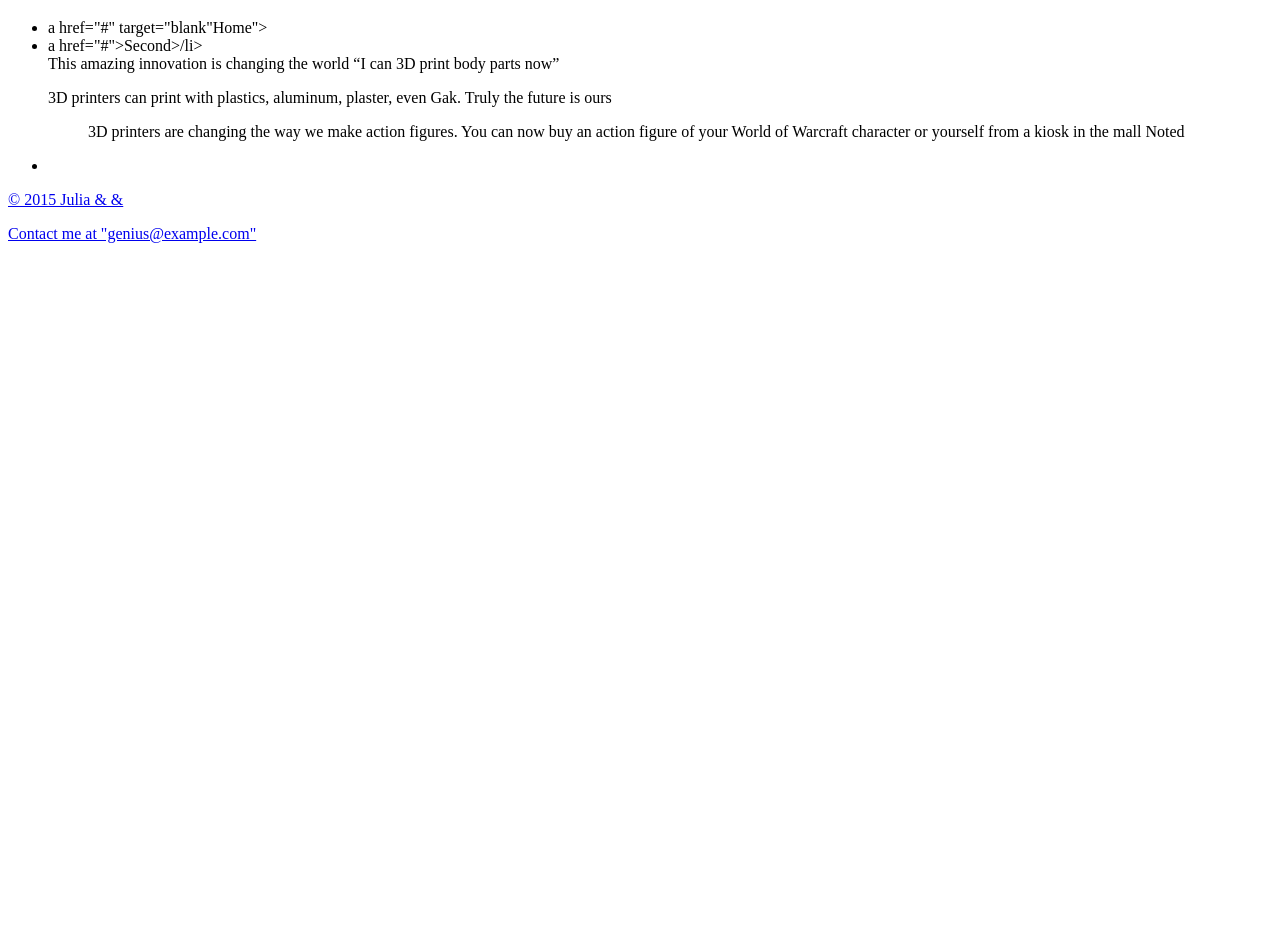
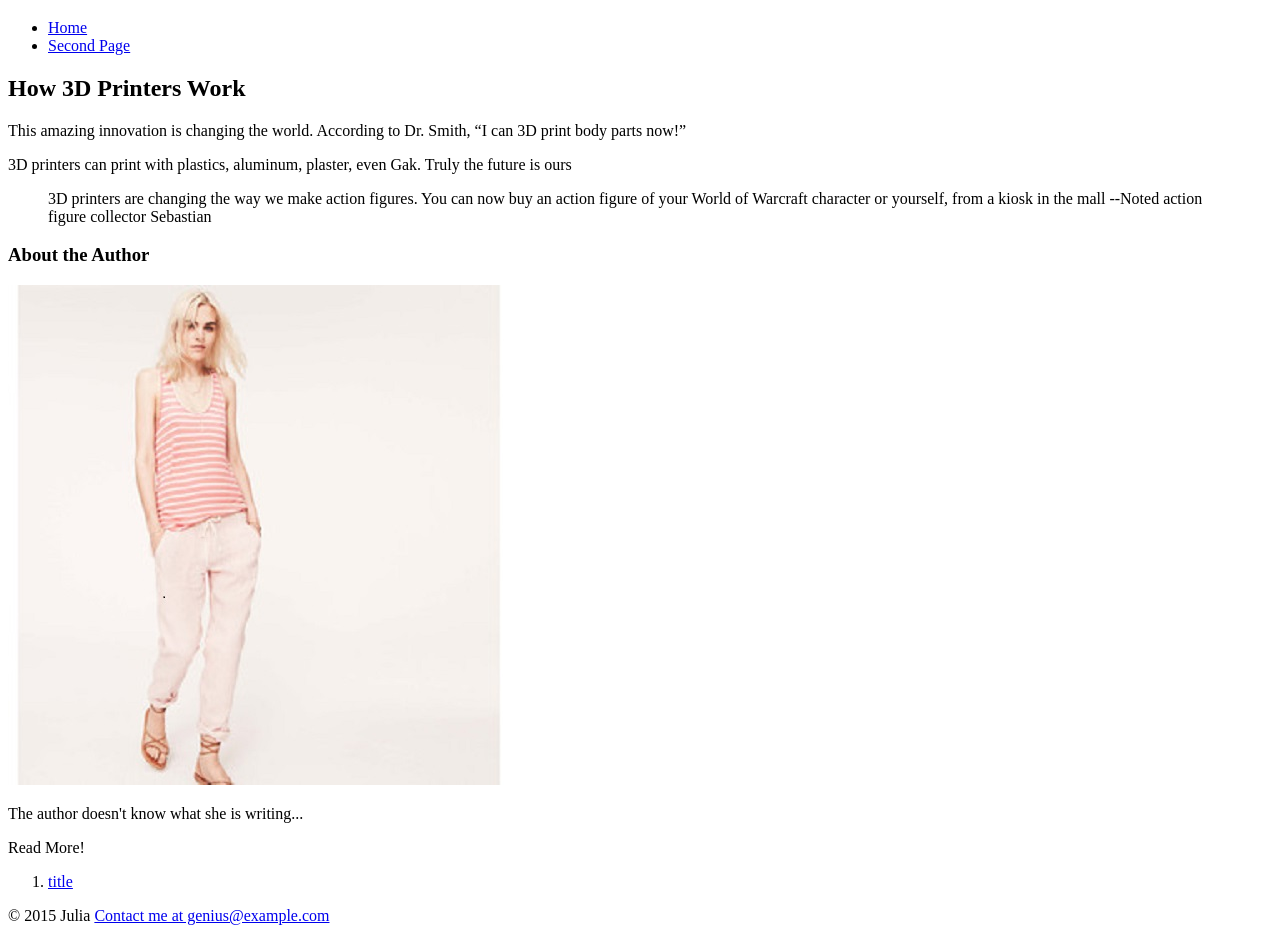
Before and after one commit to juliafrench/tech-article, a plain HTML site: page index.html in a window 1280 px wide. Shown: the part 61-1002 px from the top of the page. Before the commit the page ends 800 px from the top, so only its background shows below. Drawn offline with Linux system fonts and the light colour scheme.

Commit message:
Take two

```diff
--- a/index.html
+++ b/index.html
@@ -11,40 +11,37 @@
     <h1>How Things Work</h1>
     <nav>
       <ul>
-        <li>a href="#" target="blank"Home"></a></li>
-          <li>a href="#">Second>/li>
+        <li><a href="#" target="_blank">Home</a></li>
+        <li><a href="#" target="_blank">Second Page</a></li>
+      </ul>
+    </nav>
 
   <article>
 <!--headline, main article, images -->
-    This amazing innovation is changing the world <q>I can 3D print body parts now</q></article>
+    <h2>How 3D Printers Work</h2>
+    <p>This amazing innovation is changing the world. According to Dr. Smith, <q>I can 3D print body parts now!</q></p>
     <p>3D printers can print with plastics, aluminum, plaster, even Gak. Truly the future is ours</p>
-
-            <blockquote>3D printers are changing the way we make action figures.  You can now buy an action figure of your World of Warcraft character or yourself from a kiosk in the mall Noted </blockquote>
-
-      </ul>
-
-    </nav>
-
+    <blockquote>3D printers are changing the way we make action figures.  You can now buy an action figure of your World of Warcraft character or yourself, from a kiosk in the mall --Noted action figure collector Sebastian</blockquote>
   </article>
 
 <aside>
   <!--author, related info -->
-      <ul>
-      <li> <a href=</li></ul>
+  <h3>About the Author</h3>
+  <img src="images/L&GPRO.jpg" alt="A stock photo" title="Portrait of a stock photo">
+  <p>The author doesn't know what she is writing...</p>
+  <P>Read More!</P>
+  <ol>
+    <li><a href="#" target="_blank">title</a></li>
+  </ol>
+</aside>
 
-        </aside>
 <footer>
   <!--copyright, secondary nav, contact-->
-    <p>&copy; 2015 Julia &amp; &</p>
-    <a href="mailto: genuis@example.com">
-             Contact me at "genius@example.com"
+  <p>&copy; 2015 Julia
+    <a href="mailto:genuis@example.com">
+      Contact me at genius@example.com
     </a>
-             <img src="images/
+  </p>
 </footer>
-
 </body>
-
-
-
-
 </html>
```
Lines whose indentation alone changed are shown as unchanged.
